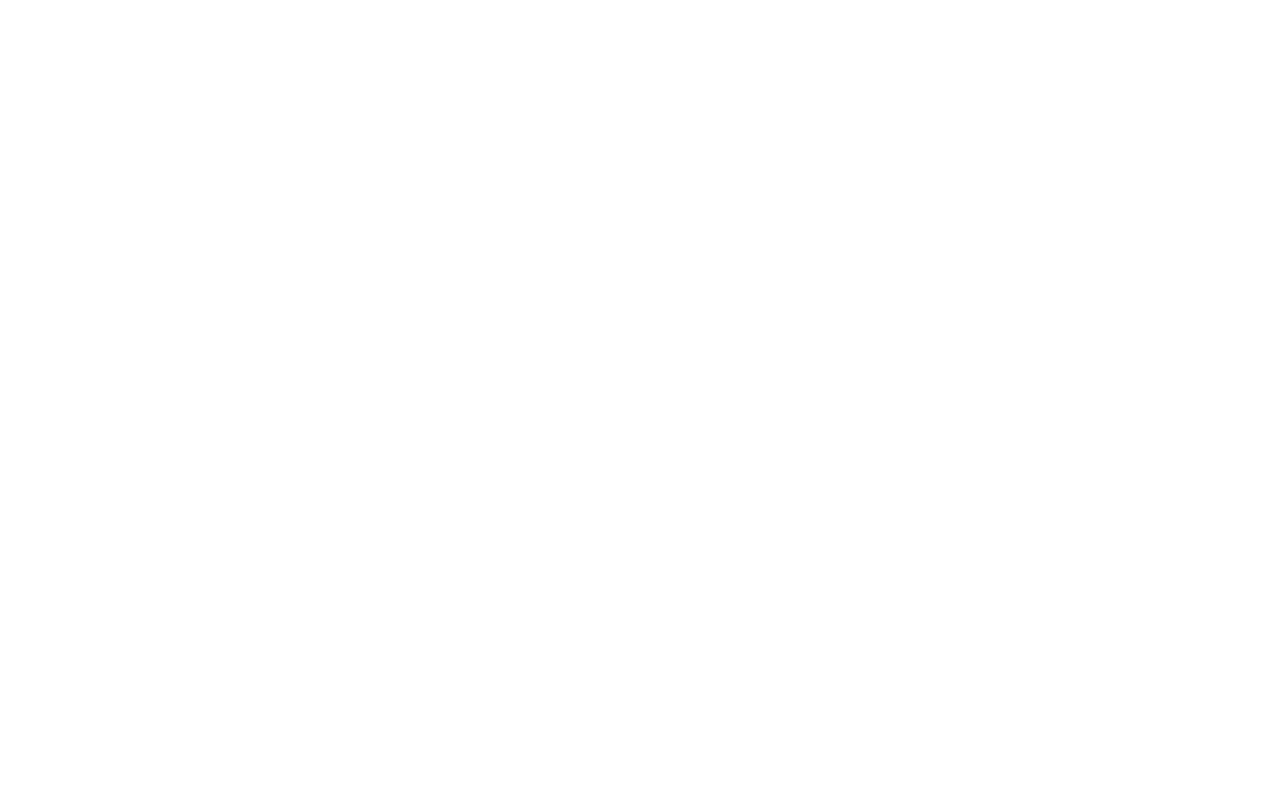
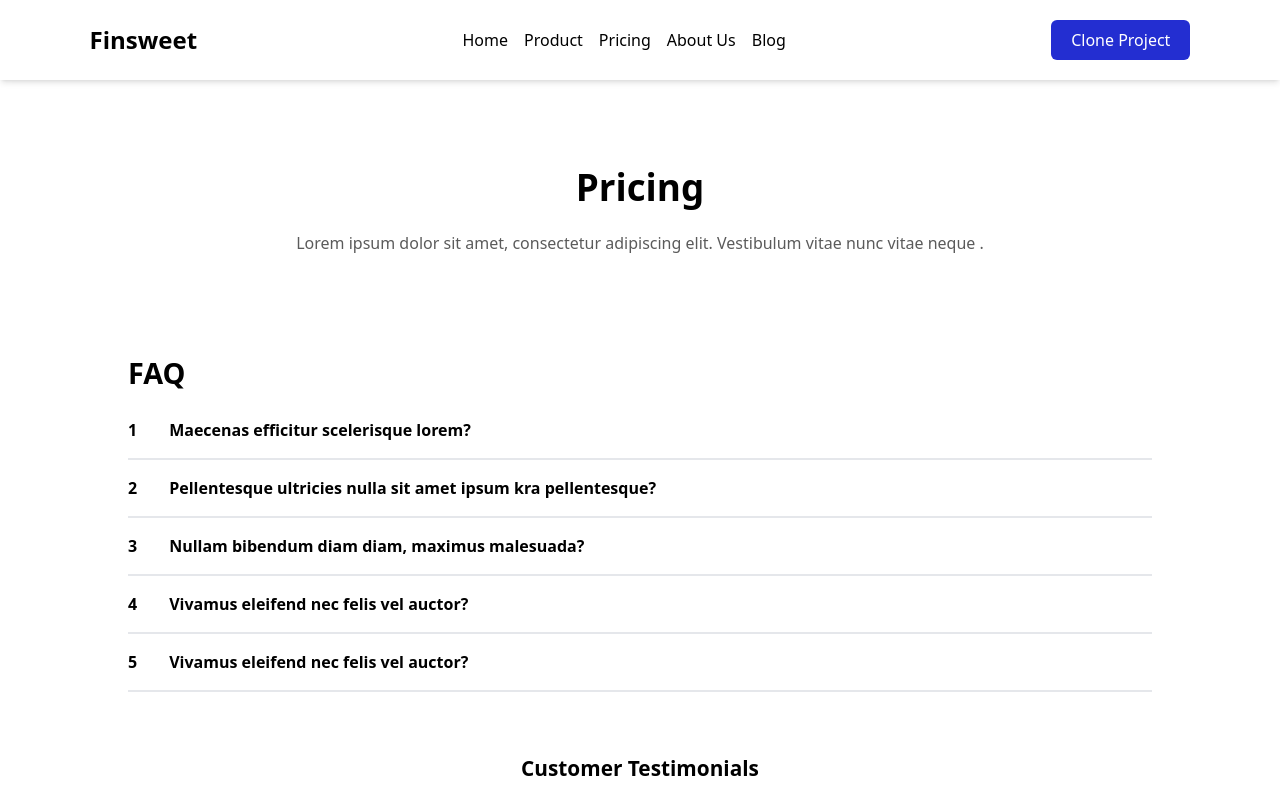
Before and after one commit to solawaleayomide/Finsweet, a React (Create React App) app: page /pricing in a window 1280 px wide. Before the commit this address had no page. Shown: the top 800 px of the page. Built offline with nearby package versions, Linux system fonts and the light colour scheme.

Commit message:
finsweet

```diff
--- a/src/App.js
+++ b/src/App.js
@@ -2,6 +2,7 @@
 import { BrowserRouter as Router, Routes, Route } from "react-router-dom";
 import Home from "./pages/Home";
 import Products from "./pages/Products";
+import Pricing from "./pages/Pricing";
 
 function App() {
   return (
@@ -9,6 +10,7 @@
       <Routes>
         <Route path="/" element={<Home />} />
         <Route path="/product" element={<Products />} />
+        <Route path="/pricing" element={<Pricing />} />
       </Routes>
     </Router>
   );
--- a/src/components/Navbar.js
+++ b/src/components/Navbar.js
@@ -41,9 +41,9 @@
               </Link>
             </li>
             <li>
-              <a href="/" className="hover:text-[#232ED1]">
+              <Link to="/pricing" className="hover:text-[#232ED1]">
                 Pricing
-              </a>
+              </Link>
             </li>
             <li>
               <a href="/" className="hover:text-[#232ED1]">
--- /dev/null
+++ b/src/pages/Pricing.js
@@ -0,0 +1,20 @@
+import React from "react";
+import Navbar from "../components/Navbar";
+import Priciing from "../sections/Pricing";
+import Faqs from "../sections/Faqs";
+import Testimonial from "../sections/Testimonial";
+import Footer from "../sections/Footer";
+
+function Pricing() {
+  return (
+    <div>
+      <Priciing />
+      <Navbar />
+      <Faqs />
+      <Testimonial />
+      <Footer />
+    </div>
+  );
+}
+
+export default Pricing;
--- a/src/sections/Faqs.js
+++ b/src/sections/Faqs.js
@@ -3,7 +3,7 @@
 
 function Faqs() {
   return (
-    <div className="px-[10%]">
+    <div className="px-[10%] mt-[6rem]">
       <Faq />
     </div>
   );
--- /dev/null
+++ b/src/sections/Pricing.js
@@ -0,0 +1,25 @@
+import React from "react";
+
+function Pricing() {
+  return (
+    <div className="px-[10%] mt-[10rem]">
+      <div>
+        <div className="text-center">
+          <h2 className="font-bold text-[1.8rem] md:text-[2.3rem] mb-[1rem]">
+            Pricing
+          </h2>
+          <p className="text-[#5B5B5B]">
+            Lorem ipsum dolor sit amet, consectetur adipiscing elit. Vestibulum
+            vitae nunc vitae neque .
+          </p>
+        </div>
+
+        <div>
+          <h2></h2>
+        </div>
+      </div>
+    </div>
+  );
+}
+
+export default Pricing;
```
